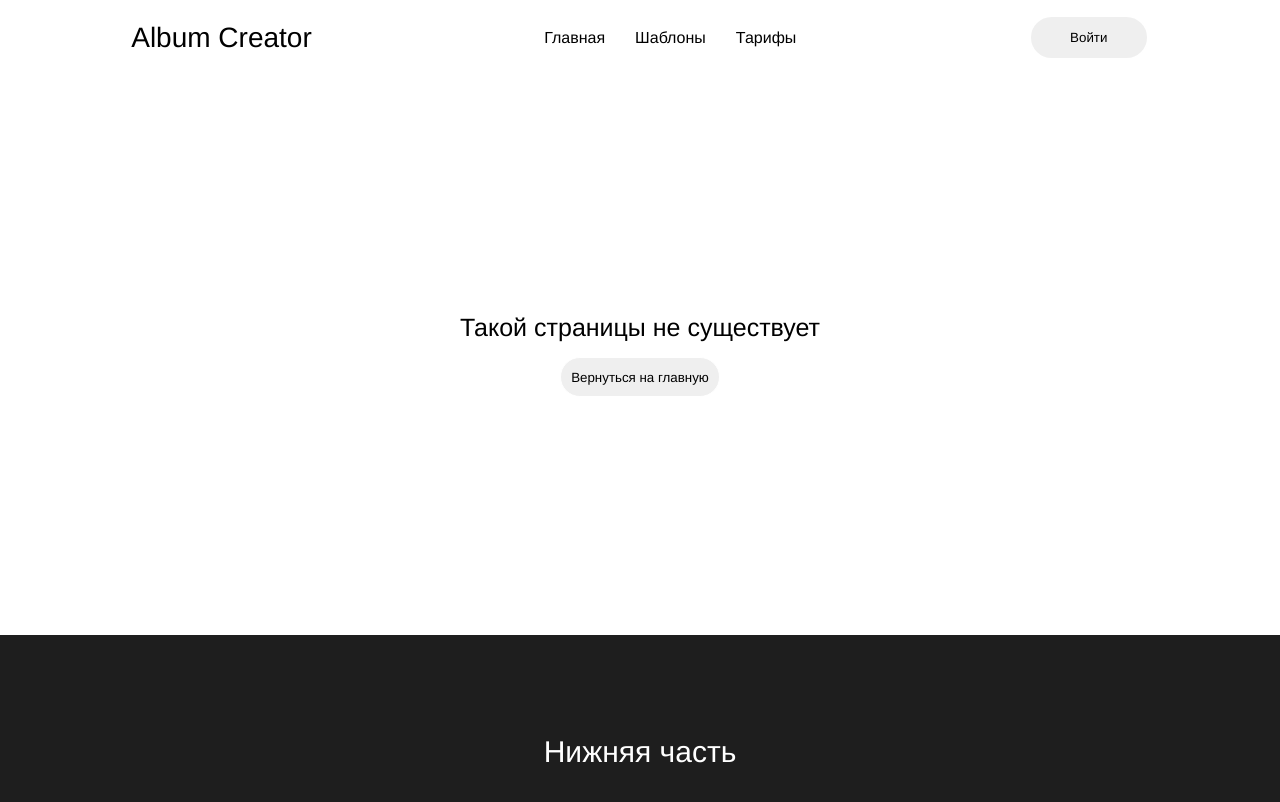
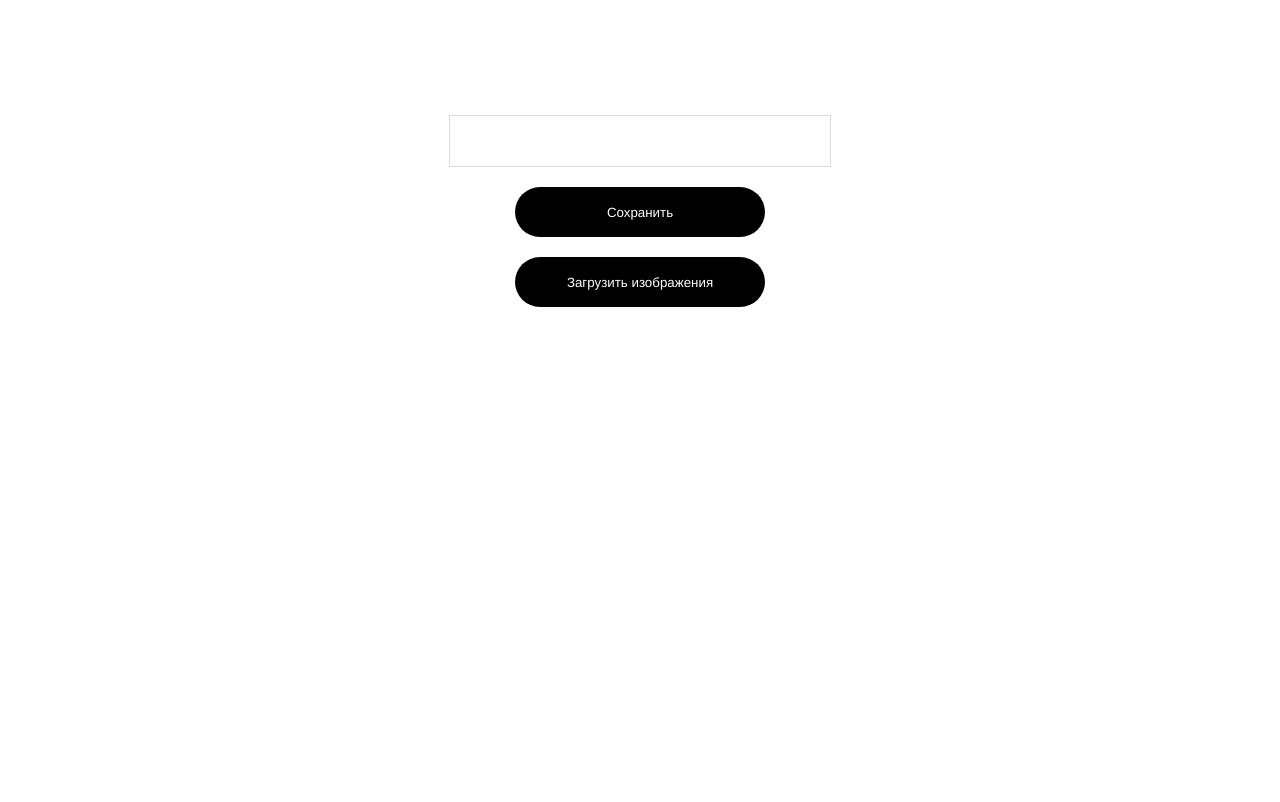
Before and after one commit to iWanderling/AlbumCreator, a React (Vite) app: page /profile/my-albums/1 in a window 1280 px wide. Shown: the top 802 px of the page. Built offline with nearby package versions, Linux system fonts and the light colour scheme.

Commit message:
Edit Album page: add new & delete images, change title methods

```diff
--- a/src/App.tsx
+++ b/src/App.tsx
@@ -14,7 +14,9 @@ import Profile from "./pages/Profile/Profile"
 import Login from './pages/Login/Login'
 import Register from './pages/Register/Register'
 import Sites from './pages/Sites/Sites'
+import MyAlbums from './pages/MyAlbums/MyAlbums'
 import Galleries from './pages/Galleries/Galleries'
+import EditAlbums from "./pages/EditAlbums/EditAlbums"
 
 const router = createBrowserRouter(
   createRoutesFromElements(
@@ -26,9 +28,11 @@ const router = createBrowserRouter(
         <Route path="settings" element={<Settings />} />
         <Route path="sites" element={<Sites />} />
         <Route path="galleries" element={<Galleries />} />
+        <Route path="my-albums" element={<MyAlbums />} />
       </Route>
       <Route path="album/:album_id" element={<Album />} />
       <Route path="profile/:profile_id" element={<Profile />} />
+      <Route path="profile/my-albums/:album_id" element={<EditAlbums />} />
       <Route path="login" element={<Login />}></Route>
       <Route path="register" element={<Register />}></Route>
     </>
--- a/src/components/ProfileHeader/ProfileHeader.tsx
+++ b/src/components/ProfileHeader/ProfileHeader.tsx
@@ -12,7 +12,8 @@ export default function ProfileHeader() {
           <div className={styles.logo} onClick={() => navigate("/")}>Album Creator</div>
           <ul className={styles.headerNav}>
             <li className={styles.navItem}><a className={styles.navLink} onClick={() => navigate("sites")}>Сайты</a></li>
-            <li className={styles.navItem}><a className={styles.navLink} onClick={() => navigate("galleries")}>Галереи</a></li>
+            <li className={styles.navItem}><a className={styles.navLink} onClick={() => navigate("galleries")}>Создать</a></li>
+            <li className={styles.navItem}><a className={styles.navLink} onClick={() => navigate("my-albums")}>Мои альбомы</a></li>
             <li className={styles.navItem}><a className={styles.navLink} onClick={() => navigate("settings")}> Настройки</a></li>
             <li className={styles.profileSettings}>
               <button className={styles.profileSettingsButton} onClick={() => navigate("settings")}></button>
--- a/src/pages/Album/Album.tsx
+++ b/src/pages/Album/Album.tsx
@@ -2,13 +2,12 @@ import "./Album.module.css"
 import styles from "./Album.module.css"
 import { useNavigate, useParams } from "react-router-dom"
 import { useEffect, useState } from "react"
-import { get, set } from "idb-keyval"
+import { get } from "idb-keyval"
 
 
 export default function Album() {
 
   const [albumTitle, setAlbumTitle] = useState<string>()
-  const [albumImages, setAlbumImages] = useState<File[]>([]);
   const [urlAlbumImages, setUrlAlbumImages] = useState<string[]>([]);
   const albumID = useParams()["album_id"];
   const navigate = useNavigate();
@@ -27,7 +26,6 @@ export default function Album() {
           }
 
           setAlbumTitle(album.title);
-          setAlbumImages(album.images);
           setUrlAlbumImages(filesURL);
         }
       }
--- /dev/null
+++ b/src/pages/EditAlbums/EditAlbums.module.css
@@ -0,0 +1,60 @@
+.main {
+  margin: 100px 200px;
+  display: flex;
+  align-items: center;
+  flex-direction: column;
+}
+
+.title {
+  font-size: 30px;
+  margin-bottom: 15px;
+}
+
+.formData {
+  display: flex;
+  flex-direction: column;
+  align-items: center;
+  text-align: center;
+  gap: 20px;
+  margin-bottom: 50px;
+}
+
+.formBlock {
+  display: flex;
+  flex-direction: column;
+  gap: 15px;
+}
+
+.formDataInput {
+  border: 1px solid var(--hover-color);
+  width: 380px;
+  height: 50px;
+  text-align: center;
+}
+
+.submitButton {
+  width: 250px;
+  height: 50px;
+  border: 0;
+  background-color: black;
+  color: white;
+  border-radius: 50px;
+  transition: 0.3s;
+
+  &:hover {
+    color: var(--hover-color);
+    cursor: pointer;
+  }
+}
+
+.albumImg {
+  height: 400px;
+  width: 400px;
+  border-radius: 20px;
+  object-fit: cover;
+  transition: 0.6s;
+
+  &:hover {
+    filter: grayscale(100%);
+  }
+}
--- /dev/null
+++ b/src/pages/EditAlbums/EditAlbums.tsx
@@ -0,0 +1,120 @@
+import styles from "./EditAlbums.module.css"
+import { get, set } from "idb-keyval"
+import { useEffect, useRef, useState } from "react";
+import { useNavigate, useParams } from "react-router-dom";
+
+export default function EditAlbums() {
+
+  const navigate = useNavigate();
+  const albumID = useParams()["album_id"]
+  const [title, setTitle] = useState<string>();
+  const [album, setAlbum] = useState<{ file: File, url: string }[]>([]);
+  const inputRef = useRef<HTMLInputElement>(null);
+
+
+  useEffect(() => {
+    const downloadAlbum = async () => {
+      const currentUserEmail = await get("current_user");
+      const currentUserData = await get(currentUserEmail);
+
+      if (currentUserData) {
+        const currentAlbum = currentUserData.albums.find((a: any) => a.title === albumID);
+        const data = [];
+
+        for (let i = 0; i < currentAlbum.images.length; i++) {
+          data.push({ file: currentAlbum.images[i], url: URL.createObjectURL(currentAlbum.images[i]) })
+        }
+        setAlbum(data);
+        setTitle(currentAlbum.title)
+      }
+    }
+    downloadAlbum();
+  }, [])
+
+  const handleSubmit = async (e: React.SubmitEvent<HTMLFormElement>) => {
+    e.preventDefault();
+    const formData = new FormData(e.target);
+    const albumTitle = formData.get("title") as string;
+
+    const currentUserEmail = await get("current_user");
+    if (currentUserEmail) {
+      const currentUserData = await get(currentUserEmail);
+      const currentUserAlbums = currentUserData.albums;
+      for (let i = 0; i < currentUserAlbums.length; i++) {
+        if (currentUserAlbums[i].title === albumID) {
+          currentUserAlbums[i].title = albumTitle;
+          currentUserAlbums[i].images = album.map((value) => value.file);
+        }
+      }
+      set(currentUserEmail, {
+        ...currentUserData,
+        albums: [...currentUserAlbums]
+      })
+      setTitle(albumTitle);
+      navigate(`/profile/my-albums/`);
+    }
+  }
+
+  // удалять изображения
+
+  const handleFileChange = async (e: React.ChangeEvent<HTMLInputElement>) => {
+    const files = Array.from(e.target.files || []);
+    if (!files.length) return;
+
+    const data: { file: File, url: string }[] = [];
+
+    for (let i = 0; i < files.length; i++) {
+      data.push({
+        file: files[i],
+        url: URL.createObjectURL(files[i])
+      });
+    }
+
+    setAlbum((p) => [...p, ...data]);
+    e.target.value = "";
+  }
+
+  const deleteImage = (url: string) => {
+    setAlbum((p) => p.filter((value) => value.url != url));
+  }
+
+  return (
+    <>
+      <main className={styles.main}>
+        <h2 className={styles.title}>{title}</h2>
+        <form onSubmit={handleSubmit} className={styles.formData}>
+          <div className={styles.formBlock}>
+            <input
+              className={styles.formDataInput}
+              type="text"
+              name="title"
+              required
+            />
+          </div>
+          <button
+            className={styles.submitButton}
+            type="submit">
+            Сохранить
+          </button>
+          <input
+            ref={inputRef}
+            onChange={handleFileChange}
+            type="file"
+            accept="image/*"
+            multiple
+            hidden />
+          <button
+            className={styles.submitButton}
+            onClick={() => inputRef.current?.click()}>
+            Загрузить изображения
+          </button>
+        </form>
+        <div className={styles.images}>
+          {album && album.map((data, index) => (
+            <img className={styles.albumImg} key={index} src={data.url} onClick={() => deleteImage(data.url)}/>
+          ))}
+        </div>
+      </main>
+    </>
+  )
+}
--- a/src/pages/Galleries/Galleries.tsx
+++ b/src/pages/Galleries/Galleries.tsx
@@ -43,9 +43,8 @@ export default function Galleries() {
       await set(currentUserEmail, {
         ...currentUserData
       });
-      navigate(`/album/${albumTitle}`);
+      navigate(`/profile/my-albums/${albumTitle}`);
     };
-
   }
 
   return (
--- /dev/null
+++ b/src/pages/MyAlbums/MyAlbums.module.css
@@ -0,0 +1,73 @@
+.main {
+  margin: 100px 200px;
+  display: flex;
+  align-items: center;
+  flex-direction: column;
+}
+
+.title {
+  font-size: 30px;
+  margin-bottom: 15px;
+}
+
+.profileAlbums {
+  display: grid;
+  grid-template-columns: repeat(3, 1fr);
+  gap: 20px;
+}
+
+.albumBlock {
+  display: flex;
+  align-items: center;
+  flex-direction: column;
+}
+
+.album {
+  display: flex;
+  align-items: center;
+  flex-direction: column;
+  gap: 4px;
+  cursor: pointer;
+
+  &:hover {
+    color: rgb(89, 89, 89);
+  }
+}
+
+.albumTitle {
+  font-size: 21px;
+  transition: 0.6s;
+}
+
+.albumImg {
+  height: 400px;
+  width: 400px;
+  border-radius: 20px;
+  object-fit: cover;
+  transition: 0.6s;
+
+  &:hover {
+    filter: grayscale(100%);
+  }
+}
+
+.ruleButtons {
+  display: flex;
+  margin-top: 5px;
+  gap: 20px;
+}
+
+.ruleButton {
+  background-color: black;
+  color: white;
+  border: 0;
+  border-radius: 20px;
+  width: 130px;
+  height: 40px;
+  cursor: pointer;
+  transition: 0.4s;
+
+  &:hover {
+    color: rgb(208, 208, 208);
+  }
+}
--- /dev/null
+++ b/src/pages/MyAlbums/MyAlbums.tsx
@@ -0,0 +1,71 @@
+import styles from "./MyAlbums.module.css"
+import { get, set } from "idb-keyval"
+import { useEffect, useState } from "react";
+import { useNavigate } from "react-router-dom";
+
+
+export default function MyAlbums() {
+
+  const navigate = useNavigate();
+  const [albums, setAlbums] = useState<{ title: string, url: string }[]>([]);
+
+  useEffect(() => {
+    const downloadAlbums = async () => {
+      const currentUserEmail = await get("current_user");
+      const currentUserData = await get(currentUserEmail);
+
+      if (currentUserData) {
+        const allAlbums = currentUserData.albums;
+        const covers = [];
+
+        for (let i = 0; i < allAlbums.length; i++) {
+          covers.push({
+            title: allAlbums[i].title,
+            url: URL.createObjectURL(allAlbums[i].images[0])
+          })
+        }
+        setAlbums(covers);
+      }
+    }
+    downloadAlbums();
+  }, [albums]);
+
+  const deleteAlbum = async (title: string) => {
+    const currentUserEmail = await get("current_user");
+    const currentUserData = await get(currentUserEmail);
+
+    if (currentUserData) {
+      const allAlbums = currentUserData.albums;
+      const newAlbums = allAlbums.filter((a: any) => a.title !== title)
+      await set(currentUserEmail, {
+        ...currentUserData,
+        albums: newAlbums
+      })
+      setAlbums((p) => [...newAlbums]);
+    }
+  }
+
+  return (
+    <>
+      <main className={styles.main}>
+        <h2 className={styles.title}>
+          Мои альбомы
+        </h2>
+        <div className={styles.profileAlbums}>
+          {albums && albums.map((album, index) => (
+            <div className={styles.albumBlock} key={index}>
+              <div className={styles.album} key={index} onClick={() => navigate(`/album/${album.title}`)}>
+                <img className={styles.albumImg} src={album.url} />
+                <div className={styles.albumTitle}>{album.title}</div>
+              </div>
+              <div className={styles.ruleButtons} >
+                <button className={styles.ruleButton} onClick={() => navigate(`${album.title}`)}>Редактировать</button>
+                <button className={styles.ruleButton} onClick={() => deleteAlbum(album.title)}>Удалить</button>
+              </div>
+            </div>
+          ))}
+        </div>
+      </main>
+    </>
+  )
+}
```
Also changed, not shown: src/pages/Profile/Profile.tsx (line endings or trailing spaces).
